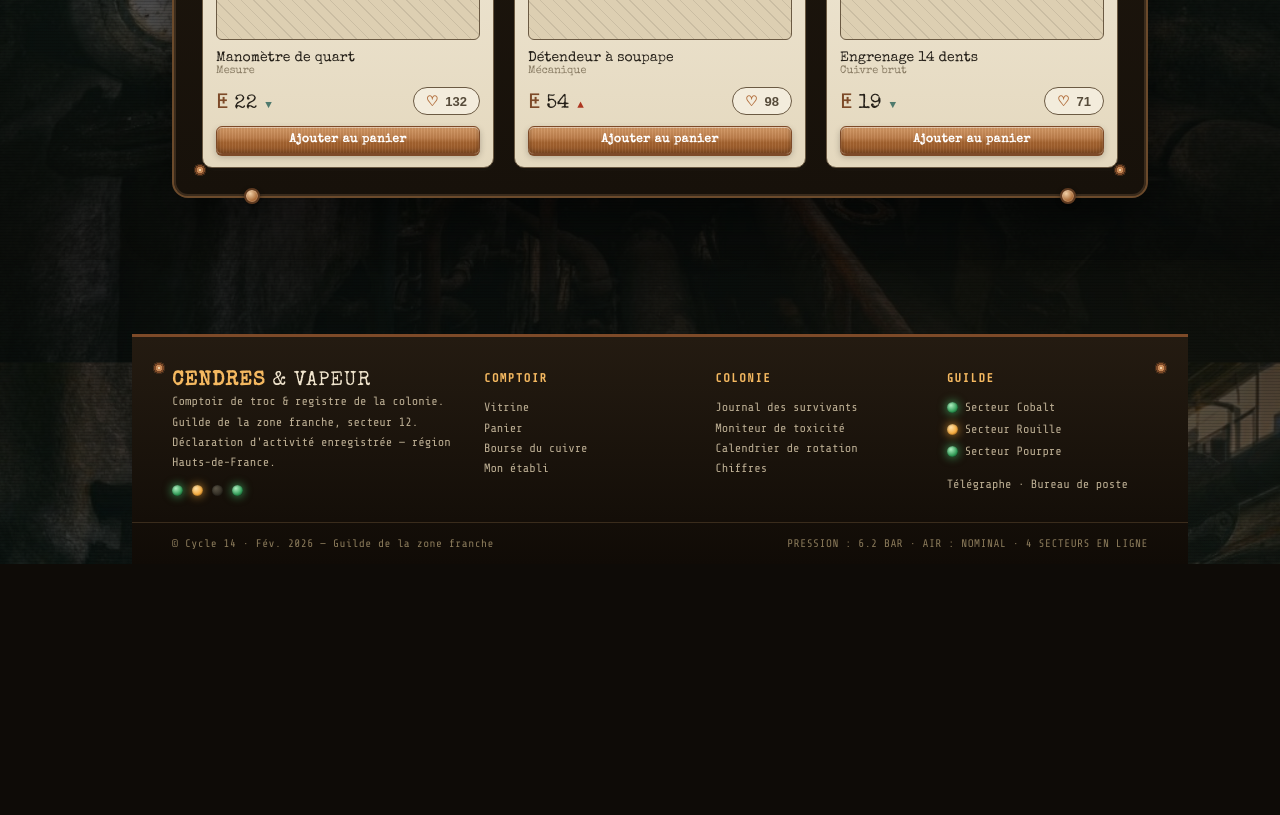
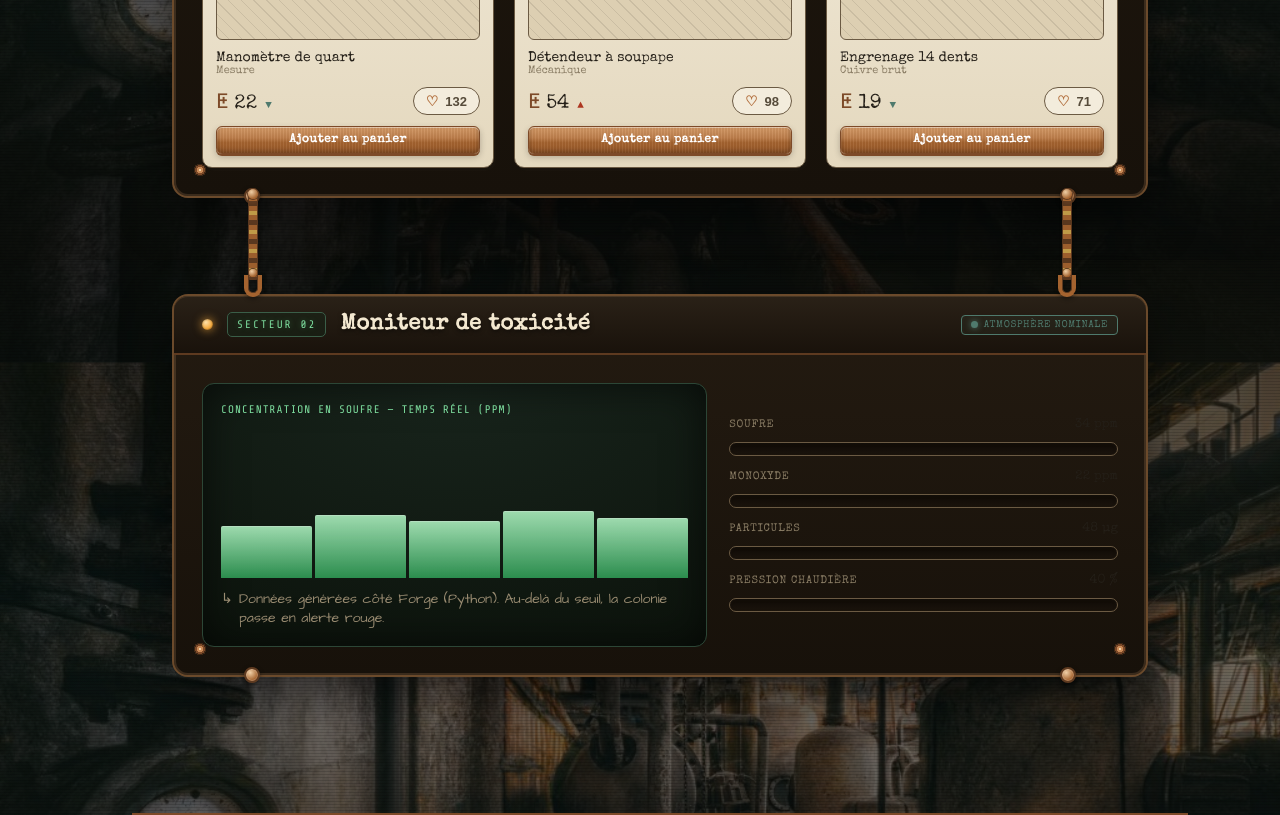
Before and after one commit to Leaph-ai/FullstackCendresVapeur, a React (Vite) app in the folder frontend/: page / in a window 1280 px wide. Shown: the part 1340-2155 px from the top of the page. Before the commit the page ends 1904 px from the top, so only its background shows below. Built offline with nearby package versions, Linux system fonts and the light colour scheme.

Commit message:
feat(home): moniteur de toxicité et jauges cv-gauge
ToxicitySection avec sparkline soufre et 4 jauges (warn/danger). Config TOX_GAUGES.

```diff
--- a/frontend/src/App.tsx
+++ b/frontend/src/App.tsx
@@ -5,15 +5,23 @@ import { Topbar } from '@cv/components/layout/Topbar';
 import { FooterBoiler } from '@cv/components/layout/FooterBoiler';
 import { HeroSection } from '@cv/components/sections/HeroSection';
 import { VitrineSection } from '@cv/components/sections/VitrineSection';
+import { ToxicitySection } from '@cv/components/sections/ToxicitySection';
 import { useScrollRail } from '@cv/hooks/useScrollRail';
 import { OverlayFx } from '@cv/components/primitives/OverlayFx';
+import { TOX_GAUGES } from '@cv/types';
+
+const mockGauges = TOX_GAUGES.map((g) => ({
+  id: g.id,
+  value: g.center,
+  warn: g.initialWarn ?? false,
+  danger: false,
+}));
 import { Route, Routes } from 'react-router-dom';
 import Login from './login';
 
 function Home() {
   const railRef = useScrollRail();
   const [cart, setCart] = useState(3);
-  const onAdd = useCallback(() => setCart((c) => c + 1), []);
   return (
     <>
       <MachineRail railRef={railRef} />
@@ -22,14 +30,8 @@ function Home() {
         <Topbar cartCount={cart} />
         <main className="home-main">
           <HeroSection />
-          <VitrineSection
-            locked
-            clanking={false}
-            bourseIdx={248}
-            bourseTrend={{ up: true, delta: 2 }}
-            bourseSpark={[40, 52, 48, 61, 55, 68, 62, 70]}
-            onAddToCart={onAdd}
-          />
+          <VitrineSection locked clanking={false} bourseIdx={248} bourseTrend={{ up: true, delta: 2 }} bourseSpark={[40, 55, 50, 60]} onAddToCart={() => setCart((c) => c + 1)} />
+          <ToxicitySection locked clanking={false} gauges={mockGauges} toxSpark={[35, 42, 38, 45, 40]} />
         </main>
       </div>
       <FooterBoiler />
--- /dev/null
+++ b/frontend/src/lib/cv/components/sections/ToxicitySection.tsx
@@ -0,0 +1,62 @@
+import type { GaugeState } from '../../types';
+import { TOX_GAUGES } from '../../types';
+import { PanelBody, PanelHead, ScrollPanel } from '../primitives/ScrollPanel';
+import { SparkChart } from '../primitives/SparkChart';
+
+interface ToxicitySectionProps {
+  locked: boolean;
+  clanking: boolean;
+  gauges: GaugeState[];
+  toxSpark: number[];
+}
+
+export function ToxicitySection({ locked, clanking, gauges, toxSpark }: ToxicitySectionProps) {
+  return (
+    <ScrollPanel id="toxicite" locked={locked} clanking={clanking}>
+      <PanelHead
+        sector="SECTEUR 02"
+        title="Moniteur de toxicité"
+        lamp="amber"
+        right={
+          <span className="cv-badge">
+            <span className="led" />
+            Atmosphère nominale
+          </span>
+        }
+      />
+      <PanelBody>
+        <div className="tox-grid">
+          <div className="tox-screen">
+            <span className="lab">Concentration en soufre — temps réel (ppm)</span>
+            <SparkChart values={toxSpark} variant="tox" className="tox-spark-chart" />
+            <p className="cv-note" style={{ color: '#9a8c72', marginTop: 12 }}>
+              Données générées côté Forge (Python). Au-delà du seuil, la colonie passe en alerte
+              rouge.
+            </p>
+          </div>
+          <div className="tox-gauges">
+            {gauges.map((g, i) => {
+              const cfg = TOX_GAUGES[i];
+              const classes = ['cv-gauge', g.warn ? 'warn' : '', g.danger ? 'danger' : '']
+                .filter(Boolean)
+                .join(' ');
+              return (
+                <div key={g.id} className={classes}>
+                  <div className="gtop">
+                    <span className="cv-label">{cfg.label}</span>
+                    <span className="gval">
+                      {g.value} {cfg.unit}
+                    </span>
+                  </div>
+                  <div className="track">
+                    <i className="fill" style={{ width: `${g.value}%` }} />
+                  </div>
+                </div>
+              );
+            })}
+          </div>
+        </div>
+      </PanelBody>
+    </ScrollPanel>
+  );
+}
--- a/frontend/src/lib/cv/components/sections/index.ts
+++ b/frontend/src/lib/cv/components/sections/index.ts
@@ -1,3 +1,4 @@
 export { HeroSection } from './HeroSection';
 export { ProductCard } from './ProductCard';
 export { VitrineSection } from './VitrineSection';
+export { ToxicitySection } from './ToxicitySection';
--- a/frontend/src/lib/cv/styles/index.css
+++ b/frontend/src/lib/cv/styles/index.css
@@ -1,4 +1,4 @@
-/* CV styles — commit 11 */
+/* CV styles — commit 12 */
 @import './tokens.css';
 @import './base.css';
 @import './components.css';
@@ -9,3 +9,4 @@
 @import './layout/boiler.css';
 @import './sections/hero.css';
 @import './sections/vitrine.css';
+@import './sections/toxicity.css';
--- /dev/null
+++ b/frontend/src/lib/cv/styles/sections/toxicity.css
@@ -0,0 +1,12 @@
+/* ============================================================
+   TOXICITÉ
+   ============================================================ */
+.tox-grid{ display:grid; grid-template-columns:1.3fr 1fr; gap:22px; align-items:stretch; }
+.tox-screen{ position:relative; border-radius:12px; overflow:hidden; padding:18px;
+  background:radial-gradient(120% 130% at 50% 0%, #18241c, #0a1009); border:1.5px solid #2c4636;
+  box-shadow:inset 0 0 40px rgba(0,0,0,.6); }
+.tox-screen .lab{ font-family:"Share Tech Mono",monospace; font-size:11px; letter-spacing:1px; text-transform:uppercase; color:var(--phos-green); }
+.tox-screen .cv-spark{ height:150px; margin-top:10px; }
+.tox-screen .cv-spark i{ background:linear-gradient(180deg,#aef0c0,#2f9a55); }
+.tox-gauges{ display:flex; flex-direction:column; gap:14px; justify-content:center; }
+.tox-gauges .cv-gauge .track{ background:linear-gradient(180deg,#0f0a05,#1a130c); }
```
